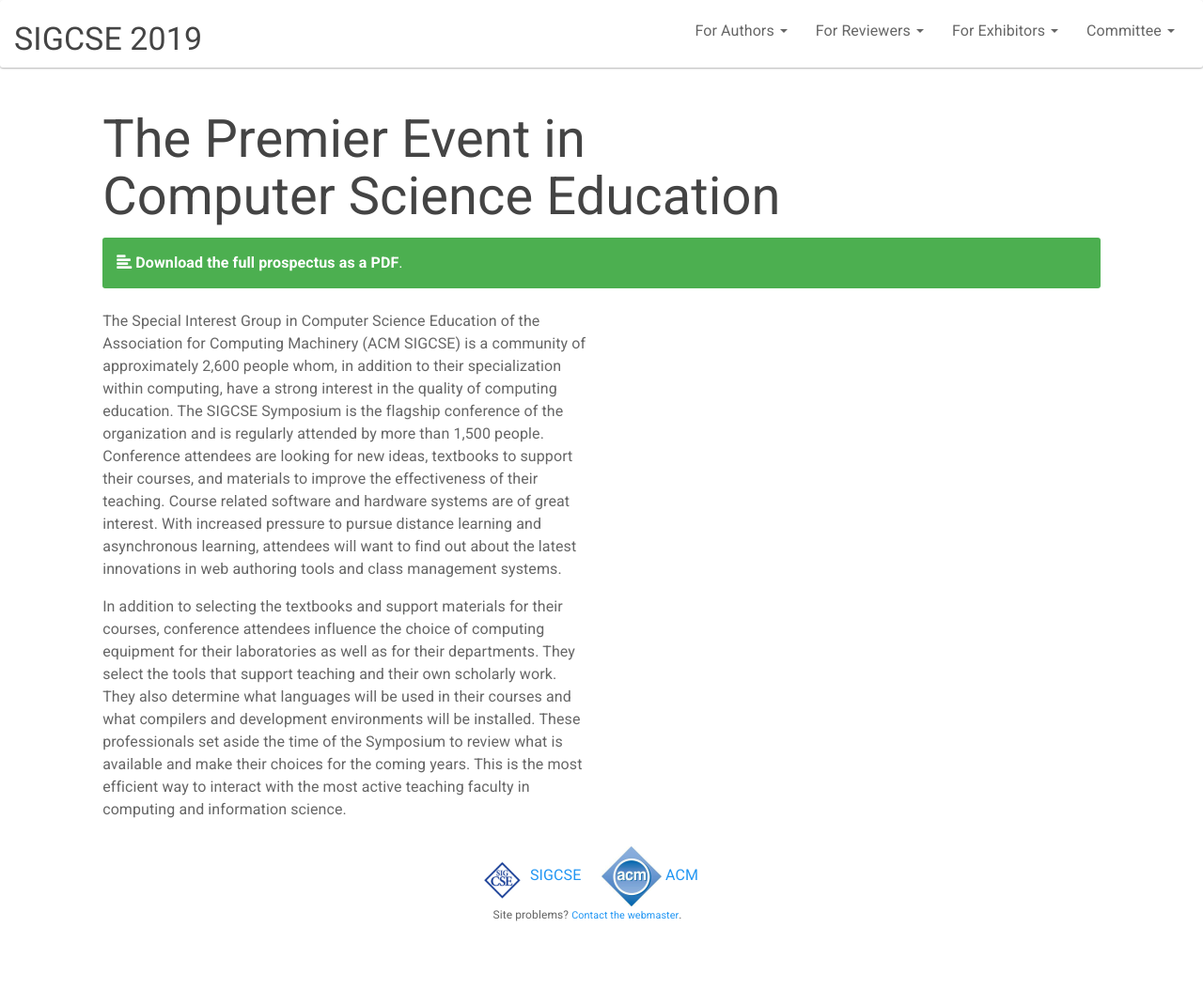
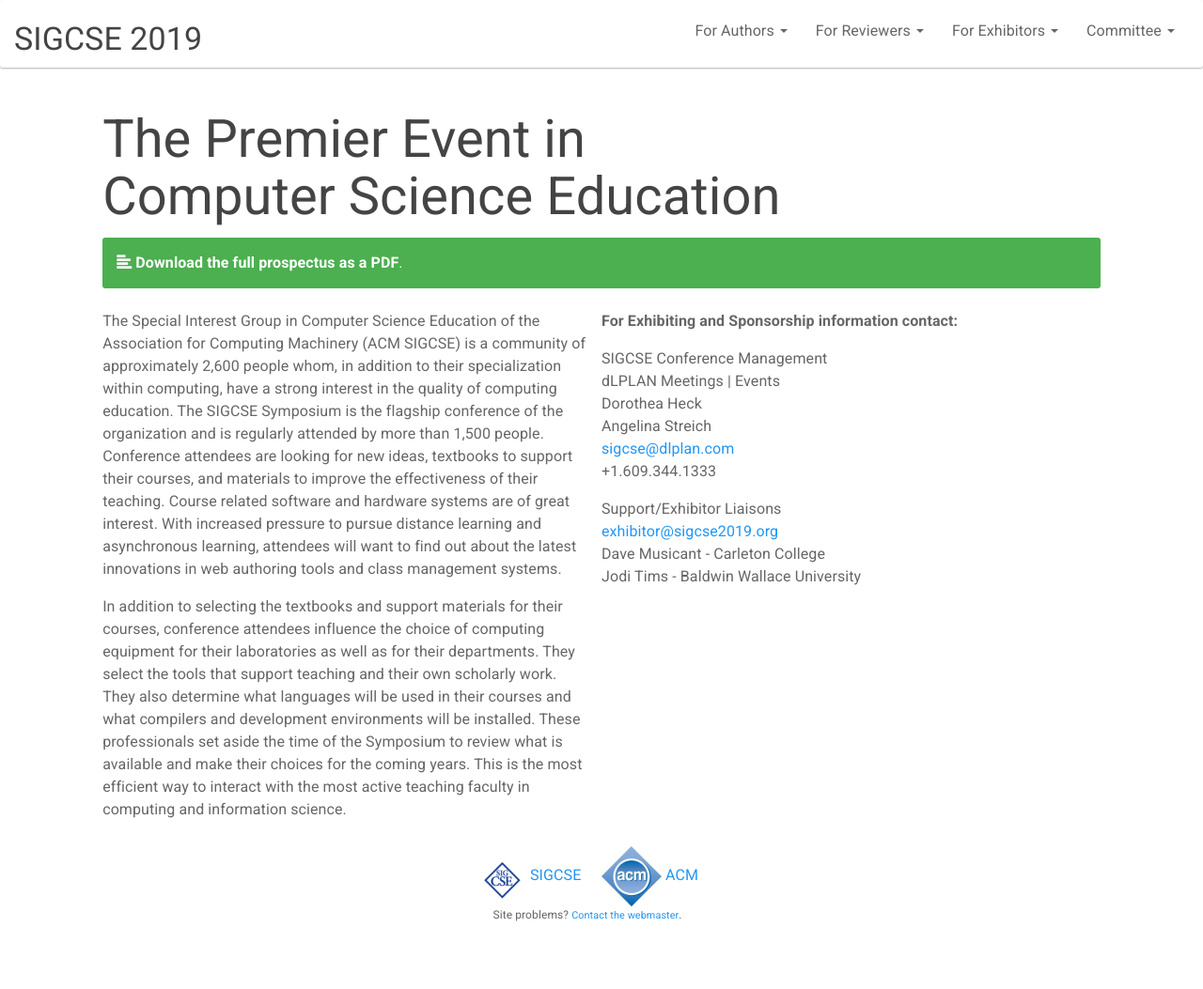
Before and after one commit to sheckman/sigcse2019, a Jekyll site: the page built from info/supporters.md, in a window 1280 px wide. Shown: the whole page at 94% size. Built offline with Jekyll 4.4.1, drawn with Linux system fonts in a browser that asks for light colours.

Commit message:
added contact information for supporters, fixed css caching issue

```diff
--- a/_includes/head.html
+++ b/_includes/head.html
@@ -27,6 +27,7 @@
 <script type="text/javascript" src = '{{"/js/jquery.smartmenus.bootstrap.min.js" | prepend: site.baseurl }}'></script>
 
   <link rel = "stylesheet" href = "{{ '/css/site-overrides.css' | prepend: site.baseurl }}">
+  <link rel = "stylesheet" href = "{{ '/css/floormapiframe.css' | prepend: site.baseurl }}">
 
 
 <!-- SmartMenus jQuery init -->
--- /dev/null
+++ b/css/floormapiframe.css
@@ -0,0 +1,25 @@
+/* from https://benmarshall.me/responsive-iframes/ */
+
+.intrinsic-container {
+  position: relative;
+  height: 0;
+  overflow: hidden;
+}
+
+/* 16x9 Aspect Ratio */
+.intrinsic-container-16x9 {
+  padding-bottom: 56.25%;
+}
+
+/* 4x3 Aspect Ratio */
+.intrinsic-container-4x3 {
+  padding-bottom: 75%;
+}
+
+.intrinsic-container iframe {
+  position: absolute;
+  top:0;
+  left: 0;
+  width: 100%;
+  height: 100%;
+}
--- a/css/site-overrides.css
+++ b/css/site-overrides.css
@@ -10,29 +10,3 @@ p { display: block;
 
 /* For footer. */
 body { padding-bottom: 70px; }
-
-/* Stuff that follows is for the iframe with the interactive map. */
-
-.intrinsic-container {
-  position: relative;
-  height: 0;
-  overflow: hidden;
-}
-
-/* 16x9 Aspect Ratio */
-.intrinsic-container-16x9 {
-  padding-bottom: 56.25%;
-}
-
-/* 4x3 Aspect Ratio */
-.intrinsic-container-4x3 {
-  padding-bottom: 75%;
-}
-
-.intrinsic-container iframe {
-  position: absolute;
-  top:0;
-  left: 0;
-  width: 100%;
-  height: 100%;
-}
--- a/info/supporters.md
+++ b/info/supporters.md
@@ -33,4 +33,17 @@ This is the most efficient way to interact with the most active
 teaching faculty in computing and information science.
 </p>  </div>
 
-</div>
+
+<p><b>For Exhibiting and Sponsorship information contact:</b>
+
+<p>SIGCSE Conference Management<br>
+dLPLAN Meetings | Events<br>
+Dorothea Heck<br>
+Angelina Streich<br>
+<a href="mailto:sigcse@dlplan.com">sigcse@dlplan.com</a><br>
++1.609.344.1333<br>
+
+<p>Support/Exhibitor Liaisons<br>
+<a href="mailto:exhibitor@sigcse2019.org">exhibitor@sigcse2019.org</a><br>
+Dave Musicant - Carleton College<br>
+Jodi Tims - Baldwin Wallace University
```
